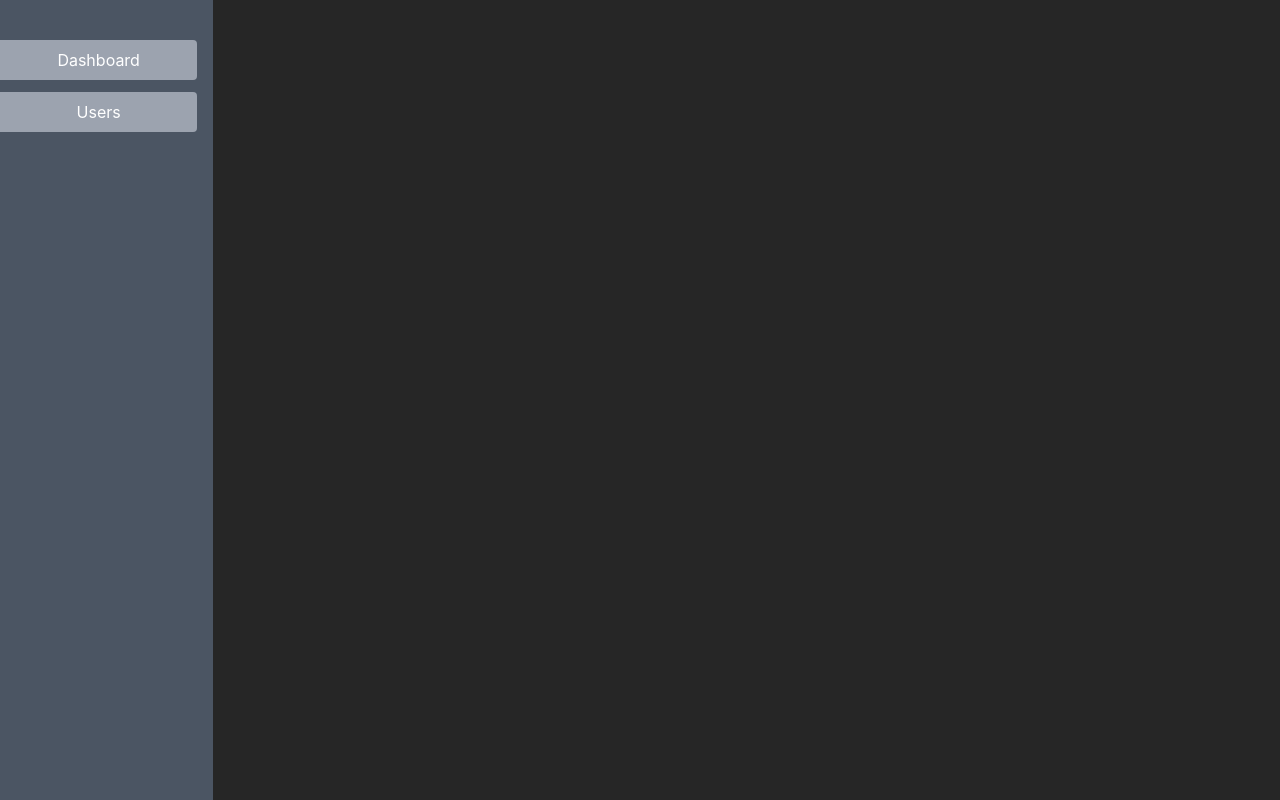
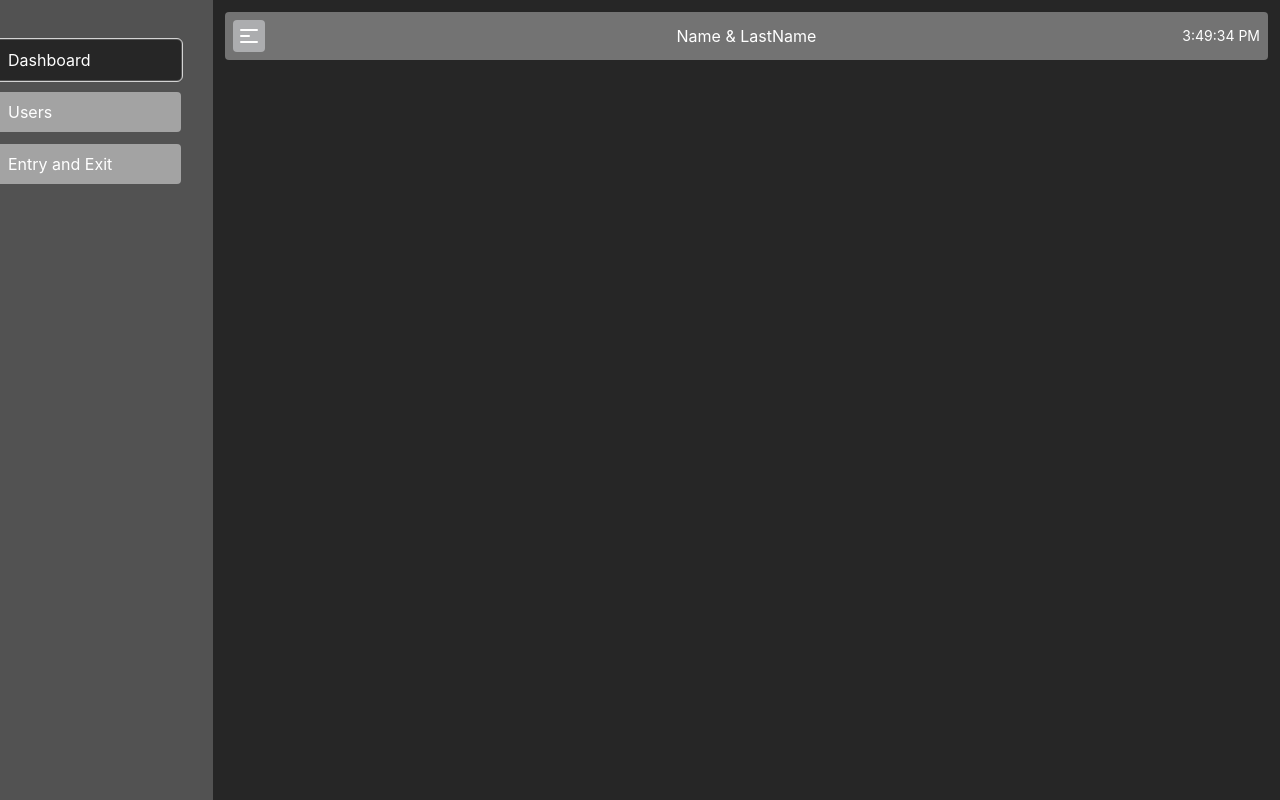
Before and after one commit to FarhadJs/office_style, a React (Create React App) app: page /dashboard in a window 1280 px wide. Built offline with nearby package versions, Linux system fonts and the light colour scheme.

Commit message:
dashboard page has become responsive and restyled

```diff
--- a/package.json
+++ b/package.json
@@ -3,6 +3,7 @@
   "version": "0.1.0",
   "private": true,
   "dependencies": {
+    "@heroicons/react": "^1.0.6",
     "@testing-library/jest-dom": "^5.17.0",
     "@testing-library/react": "^13.4.0",
     "@testing-library/user-event": "^13.5.0",
--- a/src/App.css
+++ /dev/null
@@ -1,38 +0,0 @@
-.App {
-  text-align: center;
-}
-
-.App-logo {
-  height: 40vmin;
-  pointer-events: none;
-}
-
-@media (prefers-reduced-motion: no-preference) {
-  .App-logo {
-    animation: App-logo-spin infinite 20s linear;
-  }
-}
-
-.App-header {
-  background-color: #282c34;
-  min-height: 100vh;
-  display: flex;
-  flex-direction: column;
-  align-items: center;
-  justify-content: center;
-  font-size: calc(10px + 2vmin);
-  color: white;
-}
-
-.App-link {
-  color: #61dafb;
-}
-
-@keyframes App-logo-spin {
-  from {
-    transform: rotate(0deg);
-  }
-  to {
-    transform: rotate(360deg);
-  }
-}
--- a/src/App.js
+++ b/src/App.js
@@ -1,5 +1,4 @@
 import React from "react";
-import "./App.css";
 import { Routes, Route, Navigate } from "react-router-dom";
 // import HomePage from "./views/home-page/home-page.jsx";
 import About from "./views/about-page/about-page";
--- /dev/null
+++ b/src/components/item-menu.jsx
@@ -0,0 +1,24 @@
+import { useEffect, useRef, useState } from "react";
+import { Link, useLocation } from "react-router-dom";
+
+const ItemMenu = ({ Items }) => {
+  const location = useLocation();
+  const [divClassName, setClassName] = useState("");
+  const ItemsMenu = useRef(null);
+  useEffect(() => {
+    console.log(location.pathname === Items.path);
+    setClassName(
+      location.pathname === Items.path
+        ? "w-full flex my-3 p-2 -ml-4 bg-neutral-800 rounded-r cursor-pointer outline outline-1 outline-transparent focus-within:outline-neutral-300 focus-within:outline-neutral-300"
+        : "ItemMenu"
+    );
+    if (location.pathname === Items.path) ItemsMenu.current.focus();
+  }, [location.pathname, Items.path, ItemsMenu]);
+  return (
+    <Link ref={ItemsMenu} className={divClassName} to={Items.path}>
+      <div>{Items.name}</div>
+    </Link>
+  );
+};
+
+export default ItemMenu;
--- a/src/components/list-menu.jsx
+++ b/src/components/list-menu.jsx
@@ -1,8 +1,10 @@
-// import ItemMenu from "./item-menu";
+import ItemMenu from "./item-menu";
 
-import { Link } from "react-router-dom";
+import { useEffect } from "react";
+import { useLocation } from "react-router-dom";
 
 const ListMenu = () => {
+  const location = useLocation();
   let Menu = [
     {
       name: "Dashboard",
@@ -12,21 +14,22 @@ const ListMenu = () => {
       name: "Users",
       path: "/dashboard/users",
     },
-    // {
-    //   name: "Entry and Exit",
-    //   path: "/dashboard/entryexit",
-    // },
+    {
+      name: "Entry and Exit",
+      path: "/dashboard/entryexit",
+    },
     // {
     //   name: "Settings",
     //   path: "/dashboard/settings",
     // },
   ];
+  useEffect(() => {
+    console.log(location.pathname);
+  }, [location.pathname]);
   return (
     <div className="pt-3">
       {Menu.map((usr, i) => (
-        <Link key={i} to={usr.path}>
-          <div id="ItemMenu">{usr.name}</div>
-        </Link>
+        <ItemMenu key={i} Items={usr} />
       ))}
       {/* <ItemMenu ItemMenu={users} /> */}
     </div>
--- a/src/index.css
+++ b/src/index.css
@@ -3,8 +3,19 @@
 @import 'tailwindcss/utilities';
 
 *{
-  @apply transition-all duration-200;
+  @apply transition-all duration-200 select-none;
 }
+
+*::-webkit-scrollbar{
+  display: none;
+}
+
+.App {
+  text-align: center;
+  height: 100vh;
+  @apply bg-neutral-900 text-white;
+}
+
 body {
   margin: 0;
   font-family: -apple-system, BlinkMacSystemFont, 'Segoe UI', 'Roboto', 'Oxygen',
@@ -13,9 +24,6 @@ body {
   -webkit-font-smoothing: antialiased;
   -moz-osx-font-smoothing: grayscale;
 }
-#App{
-  @apply bg-neutral-900 text-white;
-}
 
 code {
   font-family: source-code-pro, Menlo, Monaco, Consolas, 'Courier New',
--- a/src/layouts/dashboard-page.jsx
+++ b/src/layouts/dashboard-page.jsx
@@ -4,21 +4,47 @@ import "./dashboard.css";
 import ListMenu from "./../components/list-menu";
 import { Route, Routes } from "react-router-dom";
 import Users from "../views/dashboard-pages/users";
+import EntryExit from "../views/dashboard-pages/entry-exit";
+
+// Icons
+import { MenuAlt1Icon } from "@heroicons/react/outline";
+import { useEffect, useState } from "react";
 const Dashboard = () => {
+  const [TimeSystem, setTimeSystem] = useState(new Date());
+  useEffect(() => {
+    const intervalId = setInterval(() => {
+      setTimeSystem(new Date());
+    }, 500);
+    // Cleanup the interval when the component unmounts
+    return () => clearInterval(intervalId);
+  }, []);
   const children_routes = [
     {
       path: "/users",
       element: <Users />,
     },
+    {
+      path: "/entryexit",
+      element: <EntryExit />,
+    },
   ];
   return (
-    <div id="Dashboard" className="h-screen text-white">
-      <div className="fixed left-0 top-0 bottom-0 p-4 w-2/12 bg-gray-600">
+    <div id="Dashboard" className="h-screen text-white bg-neutral-800">
+      <nav className="fixed top-3 left-3 right-3 lg:left-auto lg:w-[81.5%] flex items-center justify-between p-2 bg-neutral-500 rounded">
+        <div className="w-full">
+          <MenuAlt1Icon className="w-8 h-8 p-1 bg-gray-200 bg-opacity-50 rounded cursor-pointer active:scale-90 hover:scale-105" />
+        </div>
+        <h4 className="w-full text-center">Name & LastName</h4>
+        <span className="w-full text-sm text-right">
+          {TimeSystem.toLocaleTimeString()}
+        </span>
+      </nav>
+      <div className="fixed left-0 top-0 bottom-0 p-4 -translate-x-80 lg:translate-x-0 sm:w-1/4 lg:w-2/12 bg-neutral-600">
         <ListMenu />
       </div>
       <div
         id="DashBoard_Pages"
-        className="bg-neutral-800 h-full float-right w-10/12 p-4"
+        className="bg-neutral-800 float-right w-full lg:w-10/12 p-4 pt-20 overflow-y-auto"
       >
         <Routes>
           {children_routes.map((el, i) => (
--- a/src/layouts/dashboard.css
+++ b/src/layouts/dashboard.css
@@ -1,9 +1,12 @@
-#ItemMenu{
-    @apply my-3 p-2 -ml-4 bg-gray-400 rounded-r cursor-pointer;
+.ItemMenu{
+    @apply w-full flex my-3 p-2 -ml-4 bg-neutral-400 rounded-r cursor-pointer outline outline-1 outline-transparent;
 }
-#ItemMenu:hover{
-    @apply bg-gray-800;
+.ItemMenu:hover{
+    @apply bg-neutral-800;
 }
-#ItemMenu:focus-within{
-    @apply outline-neutral-500 outline-1 bg-gray-800;
+.ItemMenu:focus-within{
+    @apply bg-neutral-800;
 }
+.ItemMenu:focus-visible{
+    @apply outline-neutral-300 bg-neutral-800;
+}
--- /dev/null
+++ b/src/views/dashboard-pages/entry-exit.jsx
@@ -0,0 +1,41 @@
+const EntryExit = () => {
+  return (
+    <div>
+      <h1>Entry And Exit Page</h1>
+      <h1>Entry And Exit Page</h1>
+      <h1>Entry And Exit Page</h1>
+      <h1>Entry And Exit Page</h1>
+      <h1>Entry And Exit Page</h1>
+      <h1>Entry And Exit Page</h1>
+      <h1>Entry And Exit Page</h1>
+      <h1>Entry And Exit Page</h1>
+      <h1>Entry And Exit Page</h1>
+      <h1>Entry And Exit Page</h1>
+      <h1>Entry And Exit Page</h1>
+      <h1>Entry And Exit Page</h1>
+      <h1>Entry And Exit Page</h1>
+      <h1>Entry And Exit Page</h1>
+      <h1>Entry And Exit Page</h1>
+      <h1>Entry And Exit Page</h1>
+      <h1>Entry And Exit Page</h1>
+      <h1>Entry And Exit Page</h1>
+      <h1>Entry And Exit Page</h1>
+      <h1>Entry And Exit Page</h1>
+      <h1>Entry And Exit Page</h1>
+      <h1>Entry And Exit Page</h1>
+      <h1>Entry And Exit Page</h1>
+      <h1>Entry And Exit Page</h1>
+      <h1>Entry And Exit Page</h1>
+      <h1>Entry And Exit Page</h1>
+      <h1>Entry And Exit Page</h1>
+      <h1>Entry And Exit Page</h1>
+      <h1>Entry And Exit Page</h1>
+      <h1>Entry And Exit Page</h1>
+      <h1>Entry And Exit Page</h1>
+      <h1>Entry And Exit Page</h1>
+      <h1>Entry And Exit Page</h1>
+    </div>
+  );
+};
+
+export default EntryExit;
```
Also changed, not shown: 1 other file (tests, documents, lock files or other folders).
